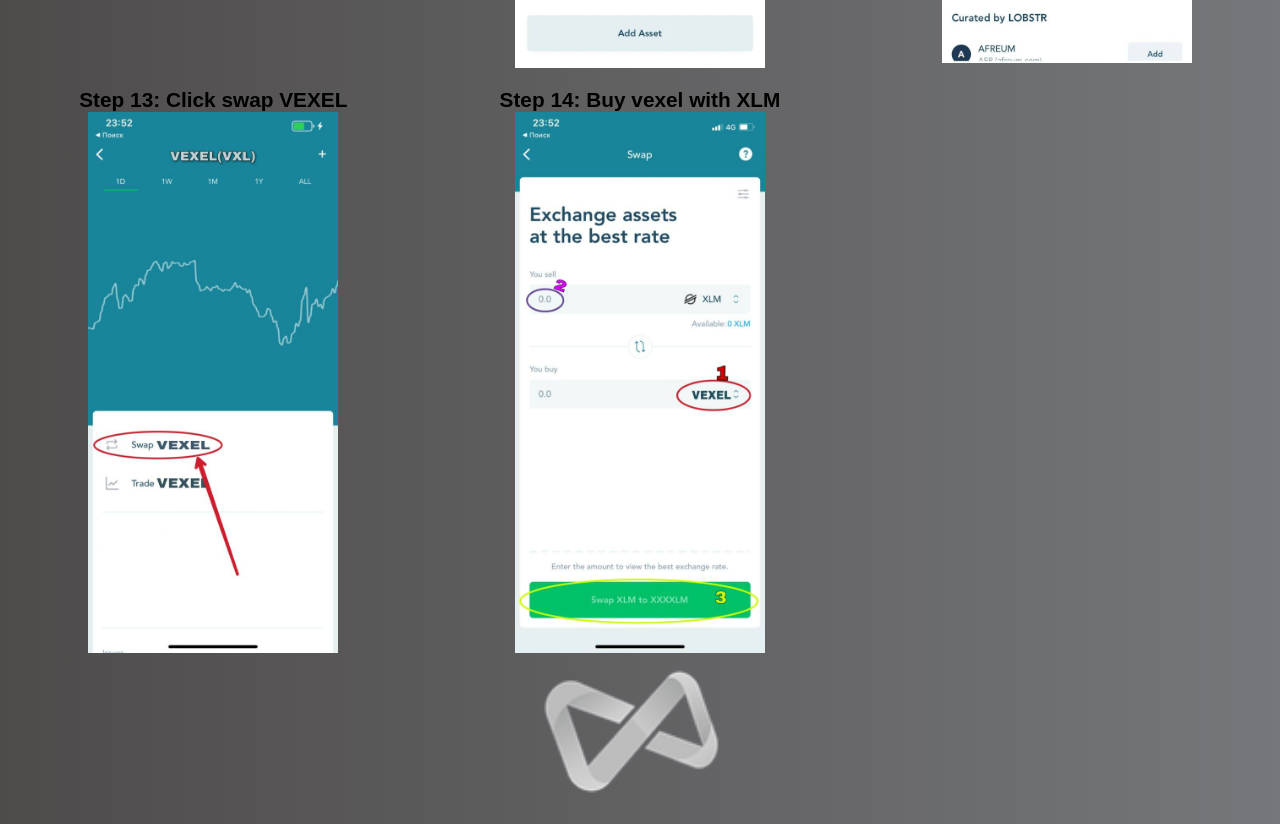
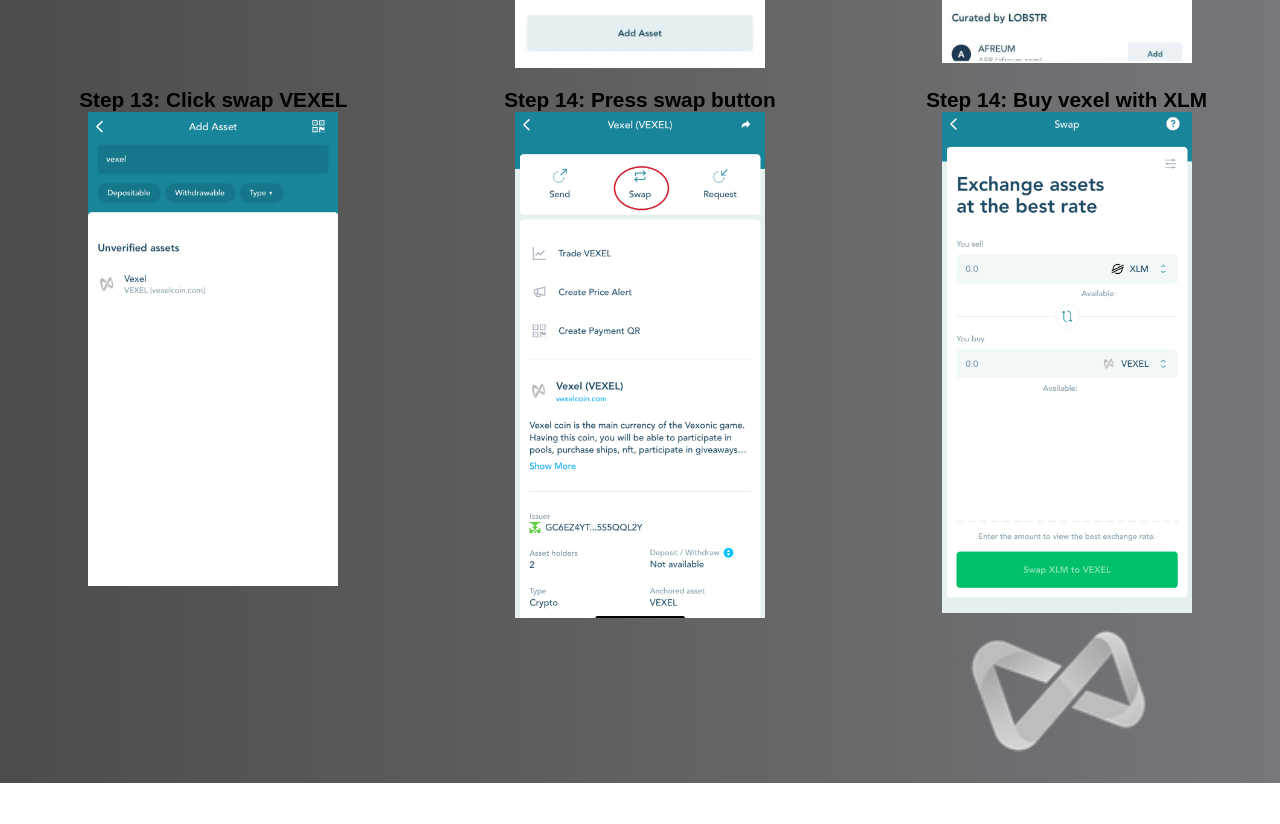
Before and after one commit to jonshonfarmer/vexelcoin, a plain HTML site: page index3.html in a window 1280 px wide. Shown: the part 2387-3211 px from the top of the page. After the commit the page ends 3170 px from the top, so only its background shows below. Drawn offline with Linux system fonts and the light colour scheme.

Commit message:
Add files via upload

```diff
--- a/index3.html
+++ b/index3.html
@@ -6,6 +6,7 @@
     <meta name="viewport" content="width=device-width, initial-scale=1.0" />
     <link rel="stylesheet" href="style3.css" />
     <title>Tutorial Vexel</title>
+    <link rel="shortcut icon" href="vexelicon.png" type="x-icon">
   </head>
   <body>
     <div class="main_container">
@@ -72,11 +73,15 @@
         </div>
         <div class="container">
           <h2>Step 13: Click swap VEXEL</h2>
-          <img src="/lobstrScreen/screen4.jpg" alt="" />
+          <img src="/lobstrScreen/screen4.JPEG" alt="" />
+        </div>
+        <div class="container">
+          <h2>Step 14: Press swap button</h2>
+          <img src="/lobstrScreen/screen7.JPEG" alt="" />
         </div>
         <div class="container">
           <h2>Step 14: Buy vexel with XLM</h2>
-          <img src="/lobstrScreen/screen5.jpg" alt="" />
+          <img src="/lobstrScreen/screen5.JPEG" alt="" />
           <a href="https://lobstr.co/trade/VEXEL:GC6EZ4YTT3I2GYCLUFIJMKO534WAP2QOQUTMLFZ25CQRSIHA5S5QQL2Y"><img src="vexelicon.png" alt=""></a>
         </div>
       </div>
```
Also changed, not shown: index2.html (+1 -0 lines).
